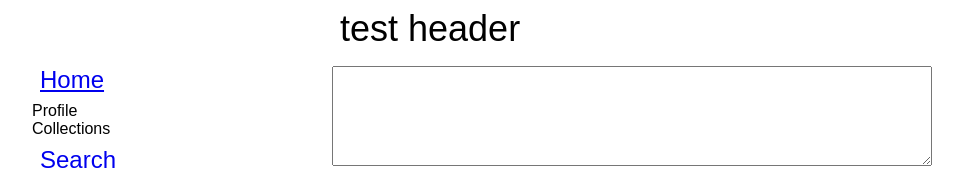
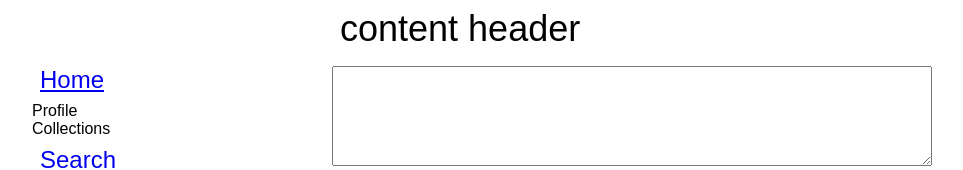
Before and after one commit to lenny-z/social-media-website, a React (Create React App) app in the folder frontend/: page / in a window 1280 px wide. Shown: the top 170 px of the page, without its empty margins (158-1121 px from the left). Built offline with nearby package versions, Linux system fonts and the light colour scheme; no server answers.

Commit message:
Moved state up from Header to App

```diff
--- a/frontend/src/App.js
+++ b/frontend/src/App.js
@@ -6,6 +6,7 @@ import './css/App.css';
 
 export default function App() {
 	const [isAuthorized, setAuthorized] = useState(false);
+	const [contentHeader, setContentHeader] = useState('content header');
 	const navigate = useNavigate();
 
 	async function getAuthorized() {
@@ -34,7 +35,7 @@ export default function App() {
 
 	return (
 		<>
-			<Header />
+			<Header contentHeader={contentHeader} />
 			<div id='app-container'>
 				<nav id='nav-panel'>
 					<ol>
--- a/frontend/src/Header.js
+++ b/frontend/src/Header.js
@@ -1,8 +1,8 @@
 import {useState} from 'react';
 import './css/Header.css';
 
-export default function Header() {
-	const [contentHeader, setContentHeader] = useState('test header');
+export default function Header({contentHeader}) {
+	// const [contentHeader, setContentHeader] = useState('test header');
 
 	return (
 		<header>
--- a/frontend/src/css/App.css
+++ b/frontend/src/css/App.css
@@ -18,12 +18,6 @@
 	font-family: Arial;
 	list-style: none;
 }
-
-/* header {
-	padding: var(--padding);
-	text-align: center;
-	font-size: var(--large-font-size);
-} */
 
 #app-container {
 	display: flex;
--- a/frontend/src/css/Header.css
+++ b/frontend/src/css/Header.css
@@ -4,9 +4,6 @@ header {
 	flex-wrap: nowrap;
 	justify-content: center;
 	align-items: flex-start;
-	/* padding: var(--padding); */
-	/* text-align: center; */
-	/* font-size: var(--large-font-size); */
 }
 
 #nav-header {
```
